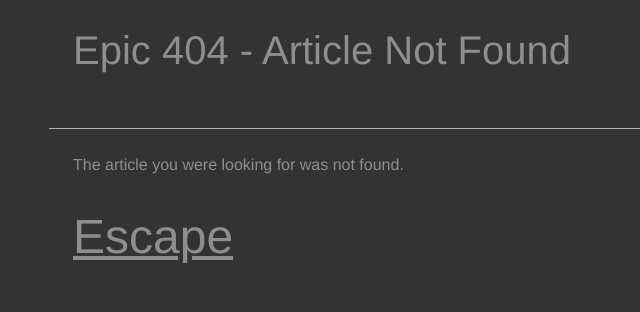
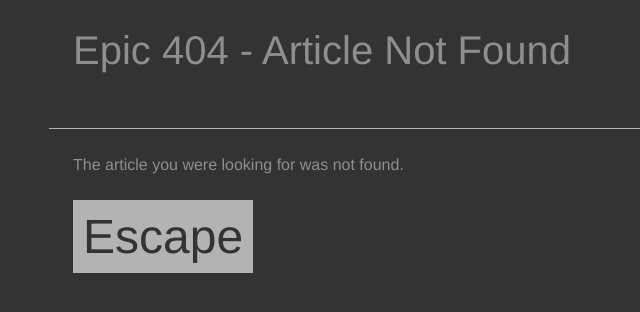
Before and after one commit to jacksHackShop/denis_gillingwater, a WordPress theme: template themes/denis-gillingwater-custom-theme/404.php in a window 1280 px wide. Shown: the part 211-523 px from the top of the page, without its empty margins (15-655 px from the left). Run offline with PHP 8.4 and a stand-in for WordPress, Linux system fonts and the light colour scheme; the site name, menu and one post (Sample post) are stand-ins, and other content is empty; style sheets or scripts are compiled from the project's sources.

Commit message:
404 round 4

```diff
--- a/themes/denis-gillingwater-custom-theme/library/css/style.css
+++ b/themes/denis-gillingwater-custom-theme/library/css/style.css
@@ -2252,6 +2252,10 @@ MY STYLES
 /* line 985, ../scss/breakpoints/_base.scss */
 #post-not-found a {
   font-size: 3em;
+  background-color: #b3b3b3;
+  color: #333333;
+  padding: 10px;
+  text-decoration: none;
 }
 
 /*********************
--- a/themes/denis-gillingwater-custom-theme/library/scss/breakpoints/_base.scss
+++ b/themes/denis-gillingwater-custom-theme/library/scss/breakpoints/_base.scss
@@ -984,6 +984,10 @@ MY STYLES
 	background-color: $dark-gray;
 	& a{
 		font-size: 3em;
+	    background-color: $light-gray;
+	    color: $dark-gray;
+	    padding: 10px;
+	    text-decoration: none;
 	}
 
 }
```
